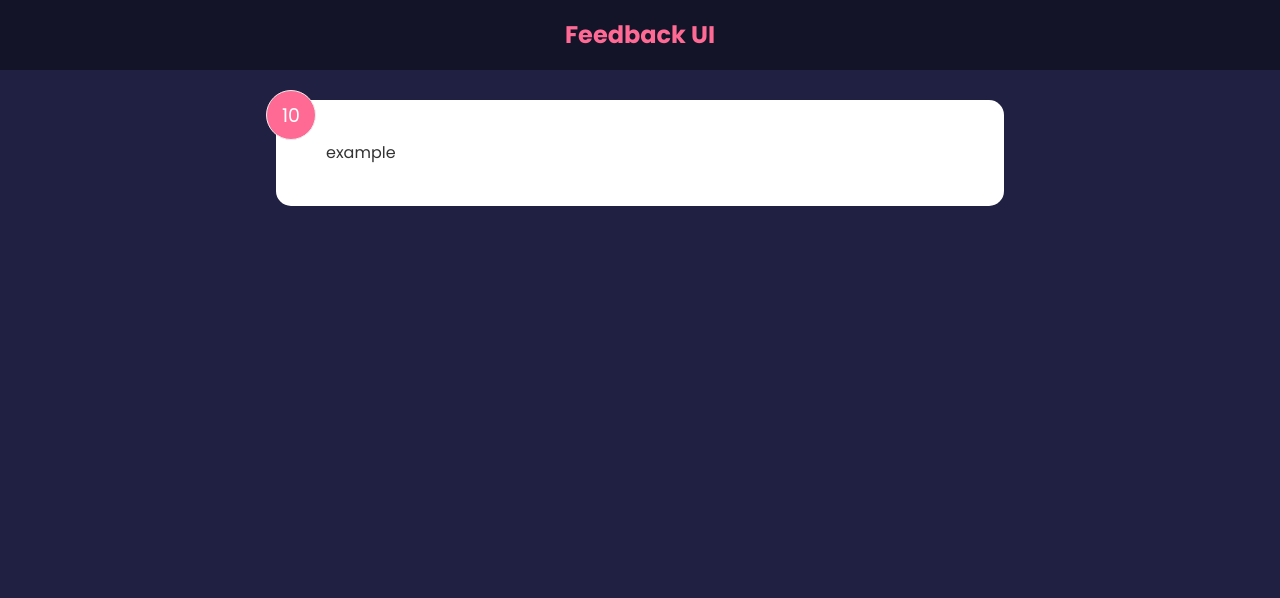
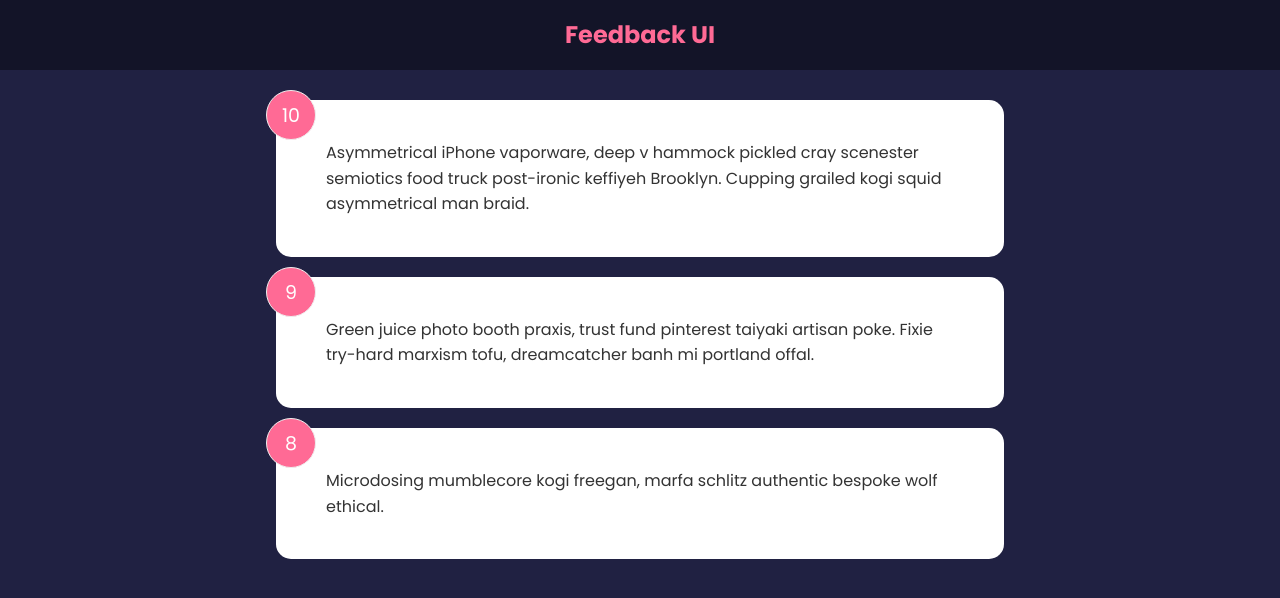
Before and after one commit to EdwinSch/react-feedback-app, a React (Vite) app: page / in a window 1280 px wide. Shown: the top 598 px of the page. Built offline with nearby package versions, Linux system fonts and the light colour scheme.

Commit message:
add: feedback data list

```diff
--- a/src/App.jsx
+++ b/src/App.jsx
@@ -1,12 +1,17 @@
 import Header from "./components/Header";
-import FeedbackItem from "./components/FeedbackItem";
+import FeedbackList from "./components/FeedbackList";
+import feedbackData from "./data";
+
+import { useState } from "react";
 
 function App() {
+  const [feedback, setFeedback] = useState(feedbackData);
+
   return (
     <>
       <Header />
       <div className="container">
-        <FeedbackItem />
+        <FeedbackList feedback={feedback} />
       </div>
     </>
   );
--- a/src/components/FeedbackItem.jsx
+++ b/src/components/FeedbackItem.jsx
@@ -1,9 +1,11 @@
-const FeedbackItem = () => {
+import Card from "./shared/Card";
+
+const FeedbackItem = ({ id, rating, text }) => {
   return (
-    <div className="card">
-      <div className="num-display">10</div>
-      <div className="text-display">example</div>
-    </div>
+    <Card>
+      <div className="num-display">{rating}</div>
+      <div className="text-display">{text}</div>
+    </Card>
   );
 };
 
--- /dev/null
+++ b/src/components/FeedbackList.jsx
@@ -0,0 +1,17 @@
+import FeedbackItem from "./FeedbackItem";
+
+const FeedbackList = ({ feedback }) => {
+  if (!feedback || feedback.length === 0) {
+    return <p>No Feedback Yet</p>;
+  }
+  // Else
+  return (
+    <div className="feedback-list">
+      {feedback.map((item) => {
+        return <FeedbackItem key={item.id} {...item} />;
+      })}
+    </div>
+  );
+};
+
+export default FeedbackList;
--- /dev/null
+++ b/src/components/shared/Card.jsx
@@ -0,0 +1,5 @@
+const Card = ({ children, reverse }) => {
+  return <div className={`card ${reverse && "reverse"}`}>{children}</div>;
+};
+
+export default Card;
--- /dev/null
+++ b/src/data.js
@@ -0,0 +1,19 @@
+const feedbackData = [
+  {
+    id: 1,
+    rating: 10,
+    text: "Asymmetrical iPhone vaporware, deep v hammock pickled cray scenester semiotics food truck post-ironic keffiyeh Brooklyn. Cupping grailed kogi squid asymmetrical man braid. ",
+  },
+  {
+    id: 2,
+    rating: 9,
+    text: "Green juice photo booth praxis, trust fund pinterest taiyaki artisan poke. Fixie try-hard marxism tofu, dreamcatcher banh mi portland offal.",
+  },
+  {
+    id: 3,
+    rating: 8,
+    text: "Microdosing mumblecore kogi freegan, marfa schlitz authentic bespoke wolf ethical.",
+  },
+];
+
+export default feedbackData;
```
